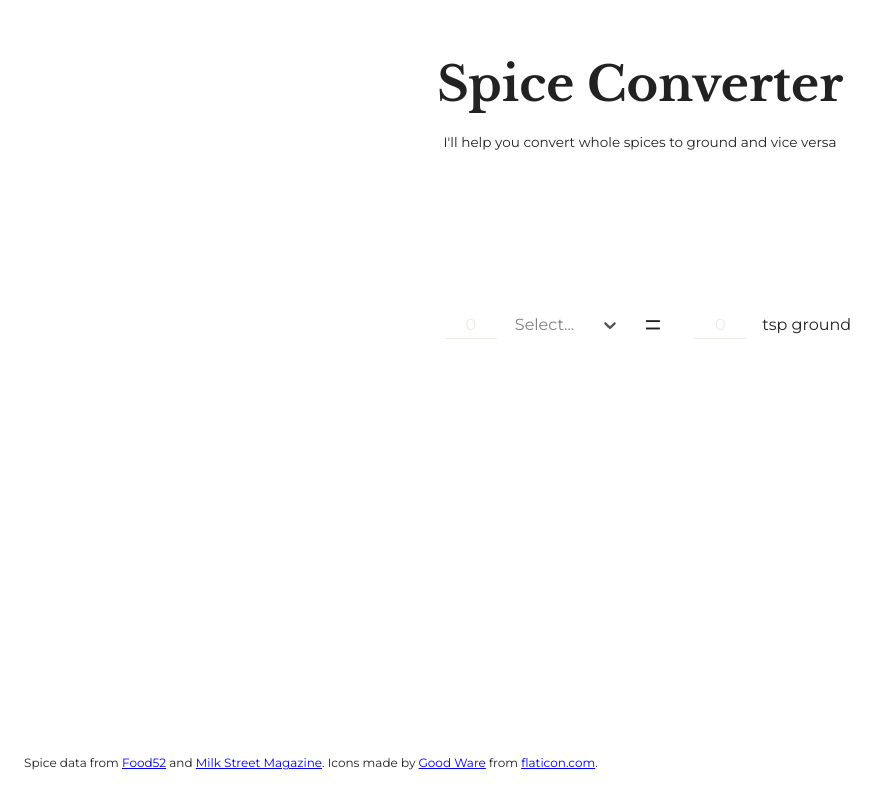
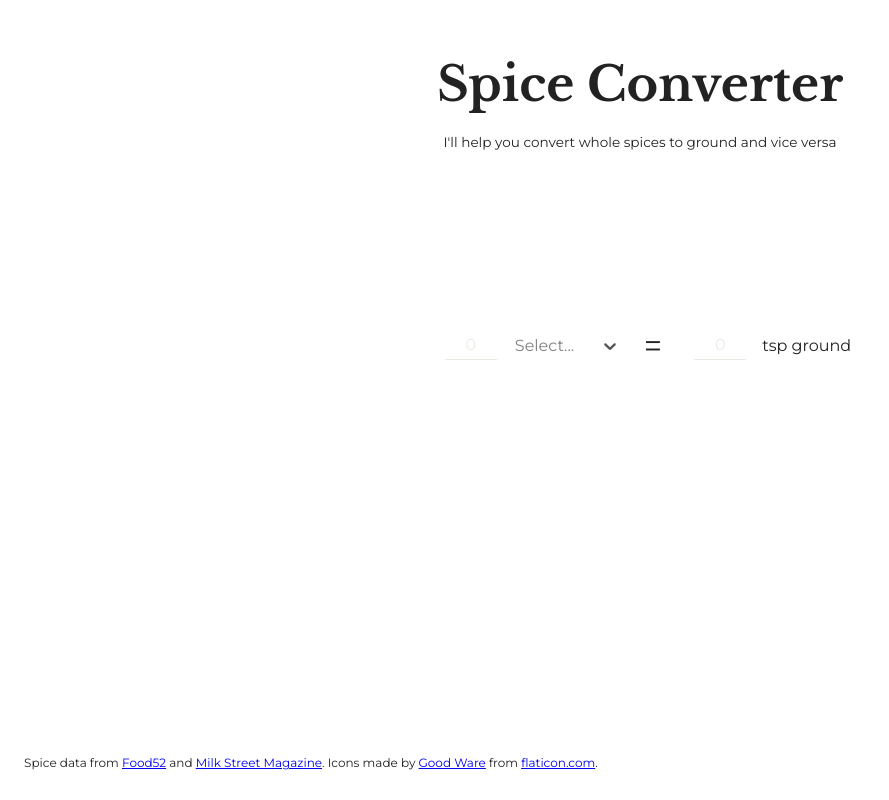
Before and after one commit to catehernandez/spice-converter, a React (Create React App) app: page / in a window 1280 px wide. Shown: the whole page, without its empty margins (0-889 px from the left). Built offline with nearby package versions, Linux system fonts and the light colour scheme.

Commit message:
BUG: Fix inconsistency on converter positioning
- Also cleaned up some CSS

```diff
--- a/src/App.js
+++ b/src/App.js
@@ -28,9 +28,6 @@ const Tagline = styled.div`
 
 const Main = styled.main`
   flex: 1 1 auto;
-  height: 100%;
-  margin: 0 auto;
-  max-width: 95%;
 `;
 
 const App = () => {
--- a/src/components/SpiceConverter/Container.js
+++ b/src/components/SpiceConverter/Container.js
@@ -4,12 +4,15 @@ const Container = styled.div`
   align-items: center;
   display: flex;
   flex-direction: column;
+  margin: 0 auto;
+  position: relative;
+  top: 10%;
   text-align: center;
-  margin-top: 33%;
   width: fit-content;
 
   @media (min-width: 768px) {
     flex-direction: row;
+    top: 28%;
   }
 `;
 
```
